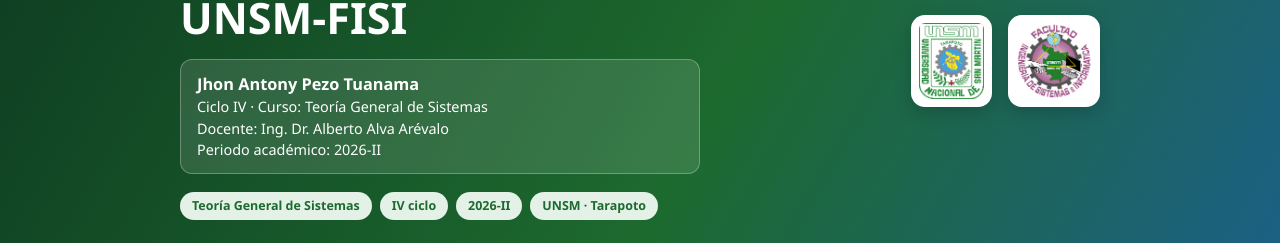
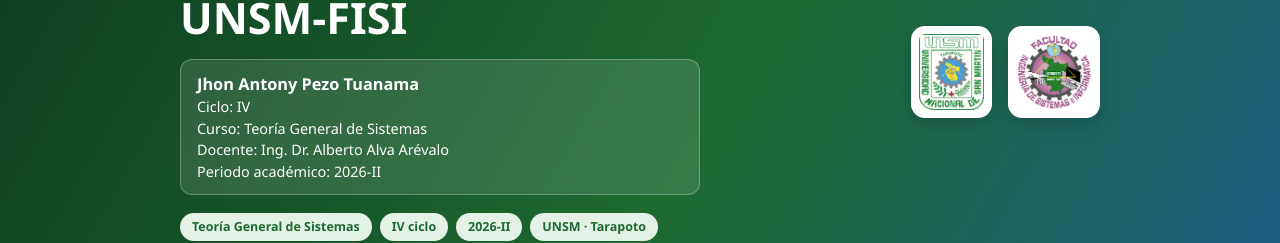
Before and after one commit to miltonpezo1991-png/BLog-UNSM-FISI, a React (Vite) app: page / in a window 1280 px wide. Shown: the part 207-450 px from the top of the page. Built offline with nearby package versions, Linux system fonts and the light colour scheme; no server answers; the database is empty.

Commit message:
Separar ciclo y curso en banner y footer

```diff
--- a/src/App.jsx
+++ b/src/App.jsx
@@ -185,7 +185,10 @@
         </p>
         <p>Facultad de Ingeniería de Sistemas e Informática · Tarapoto, Perú</p>
         <p>
-          {AUTOR.nombre} · Ciclo {AUTOR.ciclo} · {AUTOR.curso} · Docente: {AUTOR.docente}
+          {AUTOR.nombre} · Ciclo {AUTOR.ciclo}
+        </p>
+        <p>
+          Curso: {AUTOR.curso} · Docente: {AUTOR.docente}
         </p>
         <p style={{ marginTop: 6, fontSize: '0.8rem', opacity: 0.75 }}>
           Proyecto académico · {AUTOR.periodo}
--- a/src/components/Hero.jsx
+++ b/src/components/Hero.jsx
@@ -16,12 +16,9 @@
             <p>
               <b>{AUTOR.nombre}</b>
             </p>
-            <p>
-              Ciclo {AUTOR.ciclo} · Curso: {AUTOR.curso}
-            </p>
-            <p>
-              Docente: {AUTOR.docente}
-            </p>
+            <p>Ciclo: {AUTOR.ciclo}</p>
+            <p>Curso: {AUTOR.curso}</p>
+            <p>Docente: {AUTOR.docente}</p>
             <p>Periodo académico: {AUTOR.periodo}</p>
           </div>
 
```
